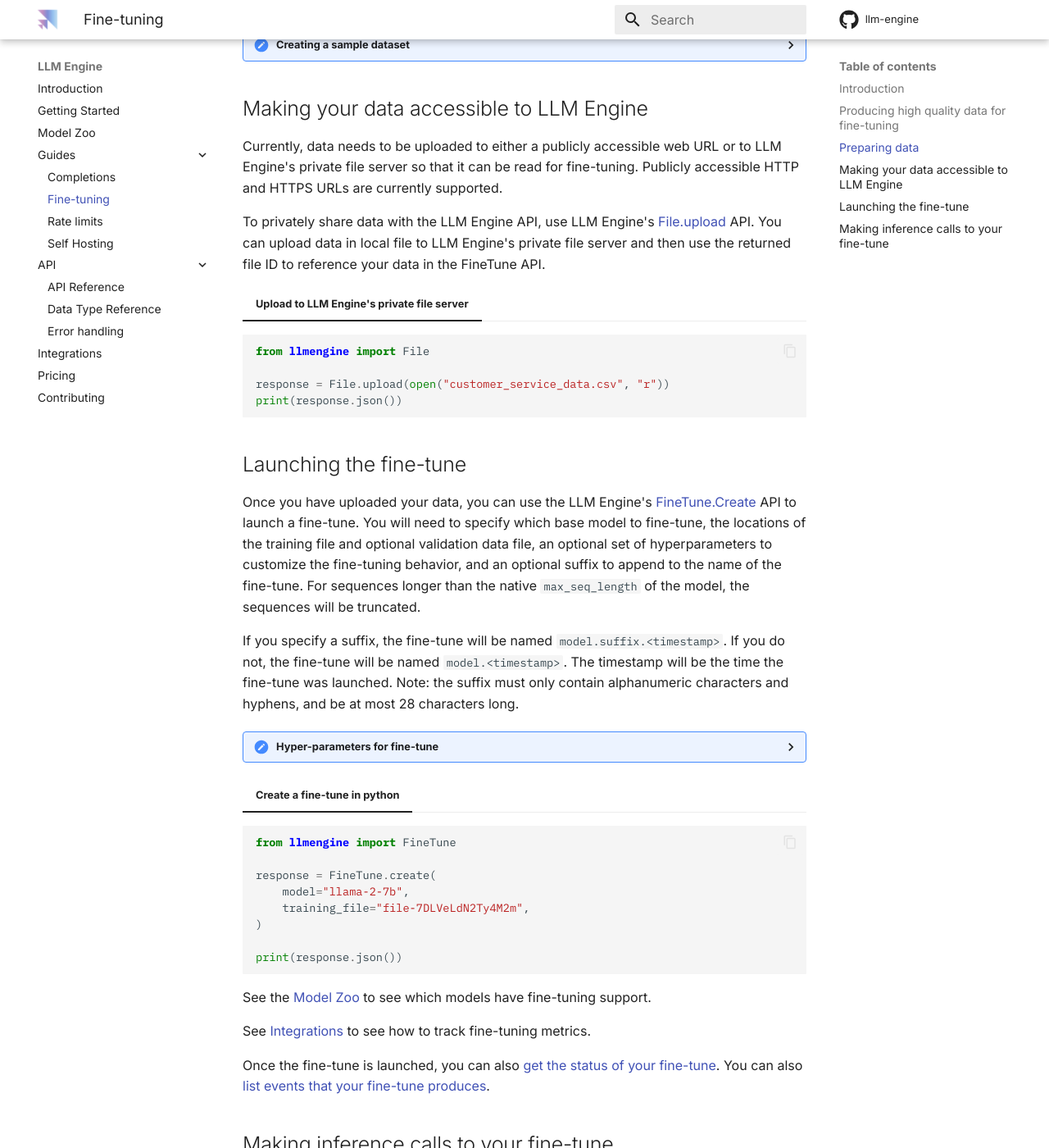
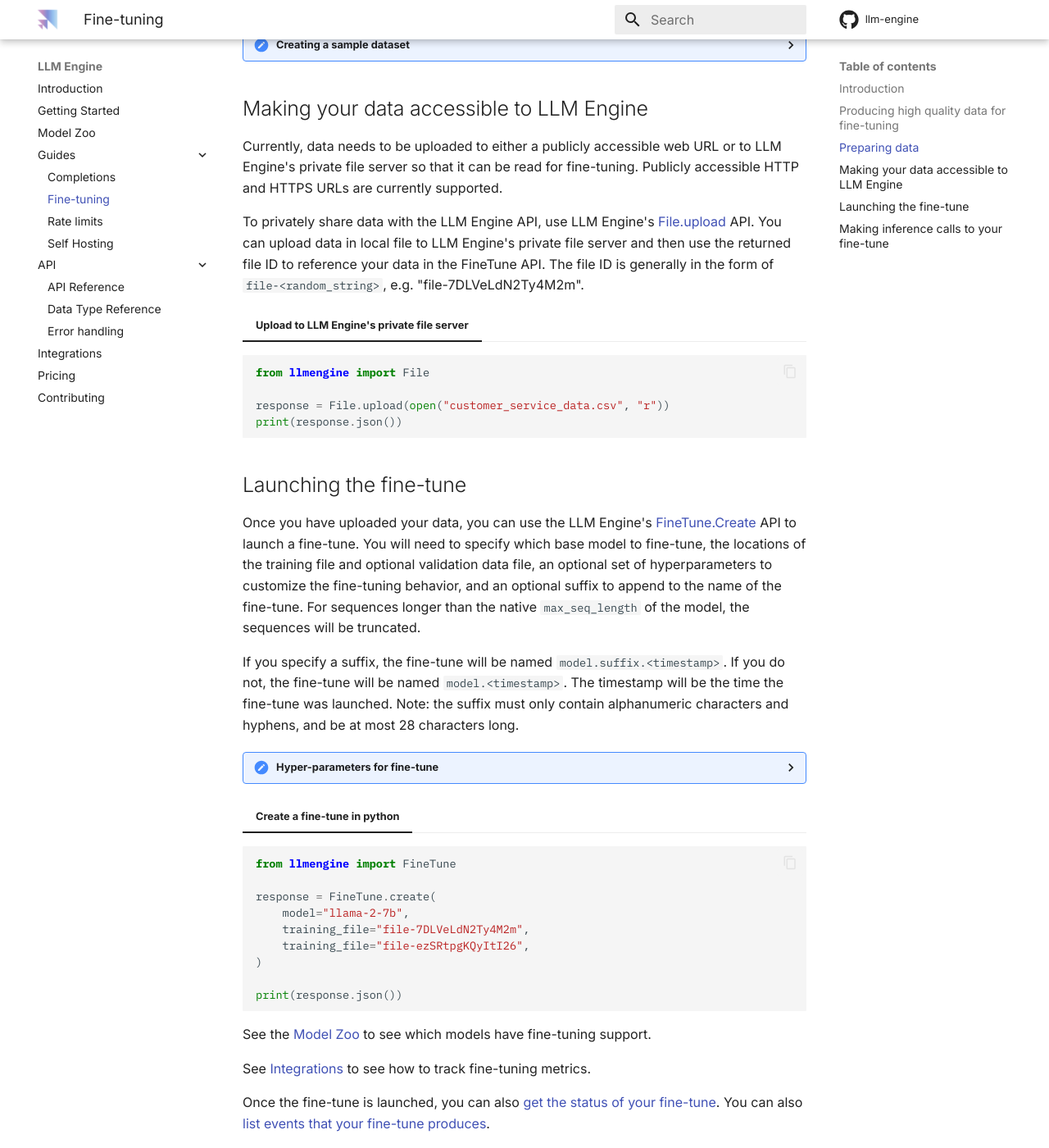
Before and after one commit to scaleapi/llm-engine, an MkDocs documentation site: the page built from docs/guides/fine_tuning.md, in a window 1280 px wide and 1400 px high, scrolled down 1409 px. Shown: the whole window at 82% size. Built offline with MkDocs 1.6.1 and Material for MkDocs 9.7.7, drawn with Linux system fonts in a browser that asks for light colours; comment, search, counter and statistics services are not loaded.

Commit message:
change other reference

```diff
--- a/docs/guides/fine_tuning.md
+++ b/docs/guides/fine_tuning.md
@@ -105,7 +105,7 @@
 
 Currently, data needs to be uploaded to either a publicly accessible web URL or to LLM Engine's private file server so that it can be read for fine-tuning. Publicly accessible HTTP and HTTPS URLs are currently supported.
 
-To privately share data with the LLM Engine API, use LLM Engine's [File.upload](../../api/python_client/#llmengine.File.upload) API. You can upload data in local file to LLM Engine's private file server and then use the returned file ID to reference your data in the FineTune API.
+To privately share data with the LLM Engine API, use LLM Engine's [File.upload](../../api/python_client/#llmengine.File.upload) API. You can upload data in local file to LLM Engine's private file server and then use the returned file ID to reference your data in the FineTune API. The file ID is generally in the form of `file-<random_string>`, e.g. "file-7DLVeLdN2Ty4M2m".
 
 === "Upload to LLM Engine's private file server"
 
@@ -142,6 +142,7 @@
 response = FineTune.create(
     model="llama-2-7b",
     training_file="file-7DLVeLdN2Ty4M2m",
+    training_file="file-ezSRtpgKQyItI26",
 )
 
 print(response.json())
```
Also changed, not shown: 1 other file.
